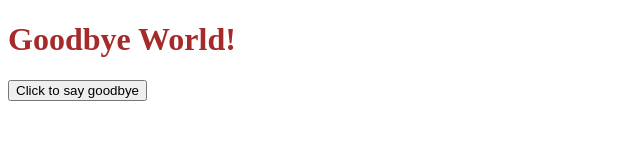
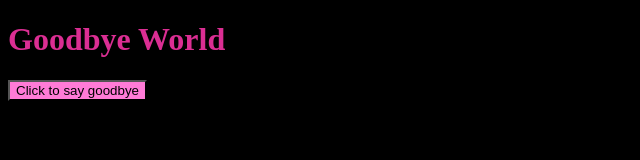
Before and after one commit to Tarupotter/first-repo, a plain HTML site: page index.html in a window 1280 px wide. Both pictures are taken after a click on the button "Click to say goodbye". Shown: the whole page, without its empty margins (0-640 px from the left). Drawn offline with Linux system fonts and the light colour scheme.

Commit message:
finished

```diff
--- a/index.html
+++ b/index.html
@@ -3,14 +3,14 @@
 <head>
     <meta charset="UTF-8">
     <meta name="viewport" content="width=device-width, initial-scale=1.0">
-    <title>Document</title>
+    <title>Hello World</title>
     <link rel="stylesheet" href="style.css">
 </head>
 <body>
 
     <h1 id="hello">Hello World</h1>
-    <button onclick="bye()">Click to say goodbye</button>
+    <button type="button" id="byeButton">Click to say goodbye</button>
 
-  <script src="script.js"></script>
+    <script src="script.js"></script>
 </body>
 </html>
--- a/script.js
+++ b/script.js
@@ -1,5 +1,9 @@
-function bye(){
-    let text = document.getElementById('hello');
-    text.innerHTML = 'Goodbye World!';
+const text = document.querySelector("#hello");
+const button = document.querySelector("#byeButton");
 
+
+button.addEventListener(
+"click", function(){
+    text.innerHTML = "Goodbye World"
 }
+);
--- a/style.css
+++ b/style.css
@@ -1,4 +1,12 @@
 h1
 {
-color: brown;
+color: rgb(219, 46, 147);
 }
+
+body{
+    background-color: black;
+}
+
+button{
+background-color: rgb(255, 123, 215);
+}
```
